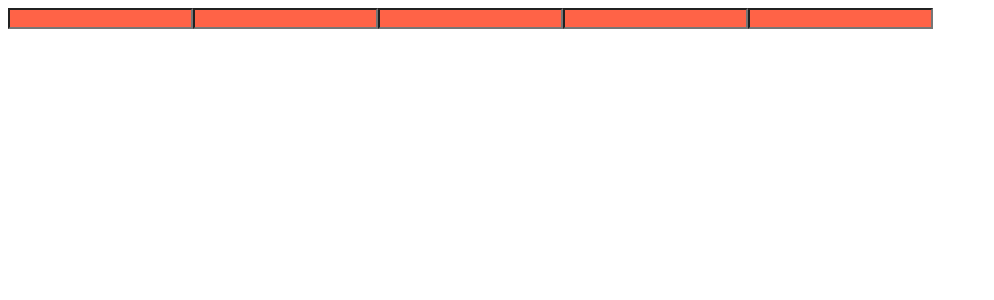
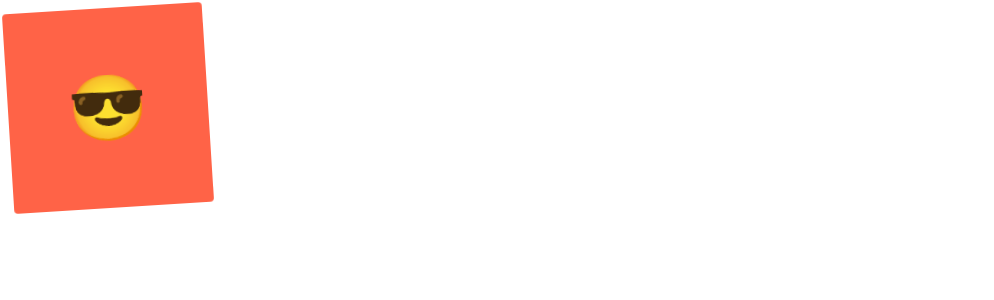
Before and after one commit to chaevid/react-masterclass, a React (Create React App) app: page / in a window 1280 px wide. Shown: the top 300 px of the page, without its empty margins (0-994 px from the left). Built offline with nearby package versions, Linux system fonts and the light colour scheme.

Commit message:
#2.4 Animations and Pseudo Selectors

```diff
--- a/src/App.js
+++ b/src/App.js
@@ -1,22 +1,49 @@
-import styled from 'styled-components';
+import styled, { keyframes } from 'styled-components';
 
-const Father = styled.div`
+const Wrapper = styled.div`
   display: flex;
 `;
 
-const Input = styled.input.attrs({ required: true })`
+const animation = keyframes`
+  0%{
+    transform: rotate(0deg);
+    border-radius: 0%;
+  }
+  50%{
+    border-radius: 100%;
+  }
+  100%{
+    transform: rotate(360deg);
+    border-radius: 0%;
+  }
+`;
+
+const Box = styled.div`
+  height: 200px;
+  width: 200px;
   background-color: tomato;
+  display: flex;
+  justify-content: center;
+  align-items: center;
+  animation: ${animation} 2s linear infinite;
+  span {
+    font-size: 4rem;
+    &:hover {
+      font-size: 5rem;
+    }
+    &:active {
+      opacity: 0;
+    }
+  }
 `;
 
 function App() {
   return (
-    <Father as="header">
-      <Input />
-      <Input />
-      <Input />
-      <Input />
-      <Input />
-    </Father>
+    <Wrapper as="header">
+      <Box>
+        <span>😎</span>
+      </Box>
+    </Wrapper>
   );
 }
 
```
